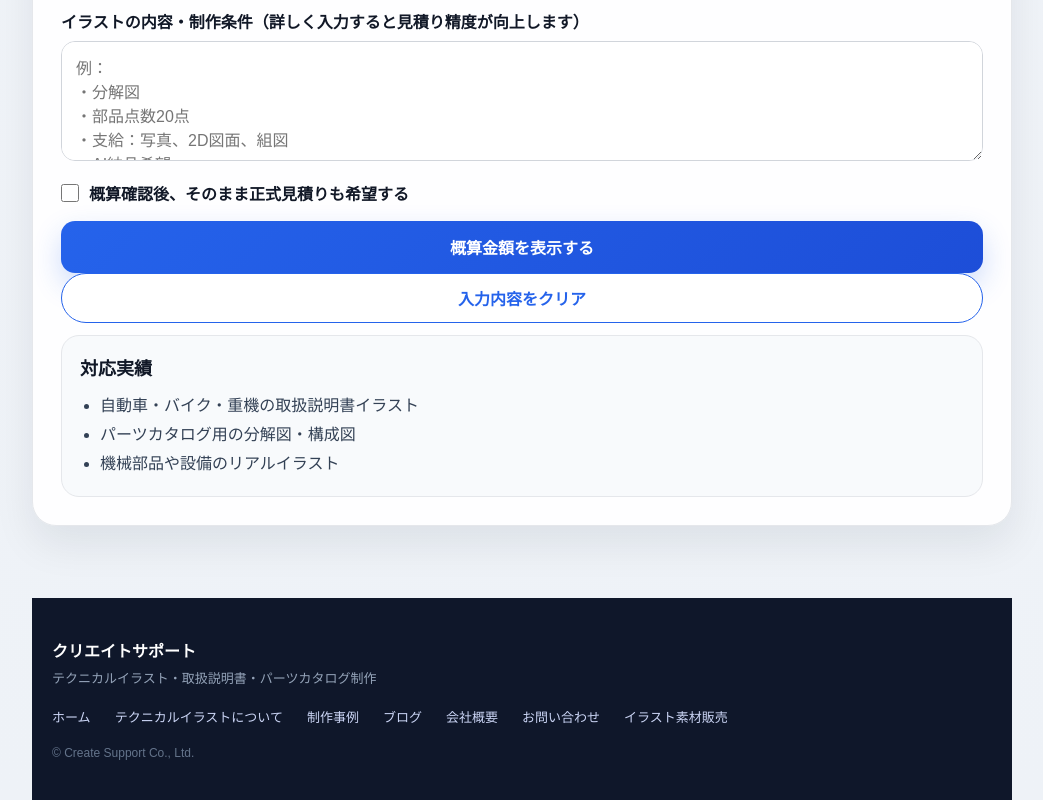
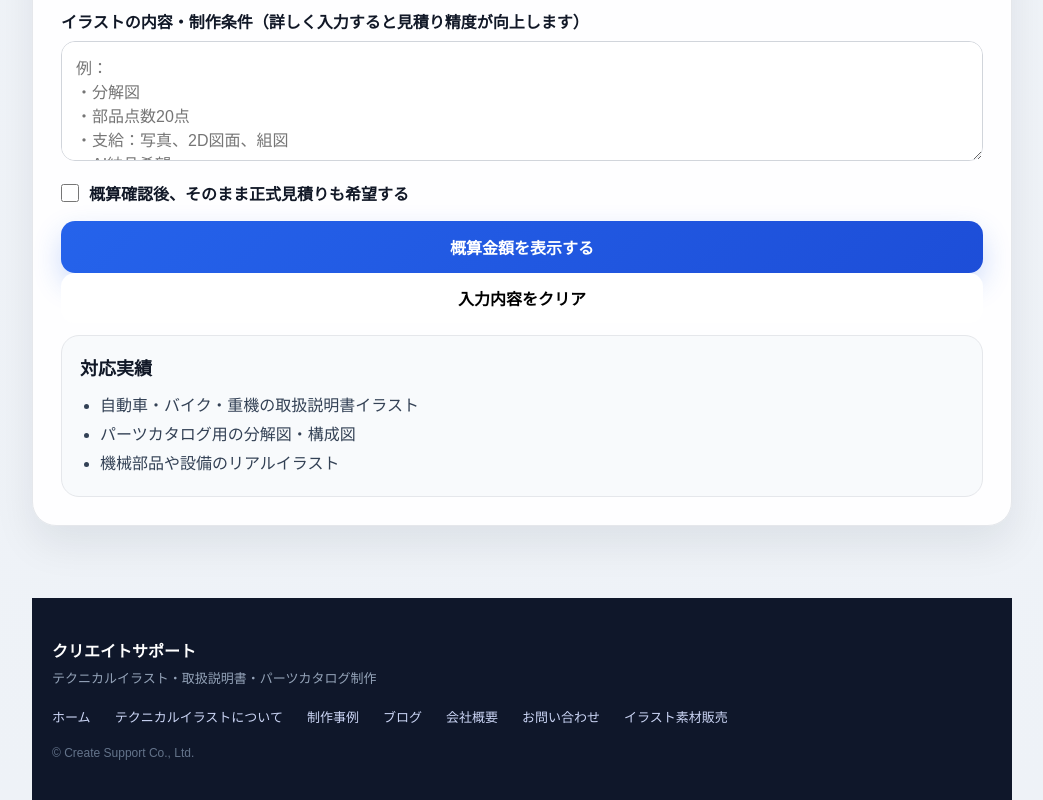
Before and after one commit to k-hioki-source/ai-estimate, a Next.js app: page / in a window 1280 px wide. Shown: the part 3625-4425 px from the top of the page, without its empty margins (118-1161 px from the left). Built offline with nearby package versions, Linux system fonts and the light colour scheme.

Commit message:
Update EstimateForm.tsx

```diff
--- a/components/EstimateForm.tsx
+++ b/components/EstimateForm.tsx
@@ -729,7 +729,7 @@ async function handleFormalQuoteRequest() {
 
   <button
     type="button"
-    className="secondaryButton"
+    className="clearButton"
     onClick={handleClearForm}
     disabled={loading}
   >
```
